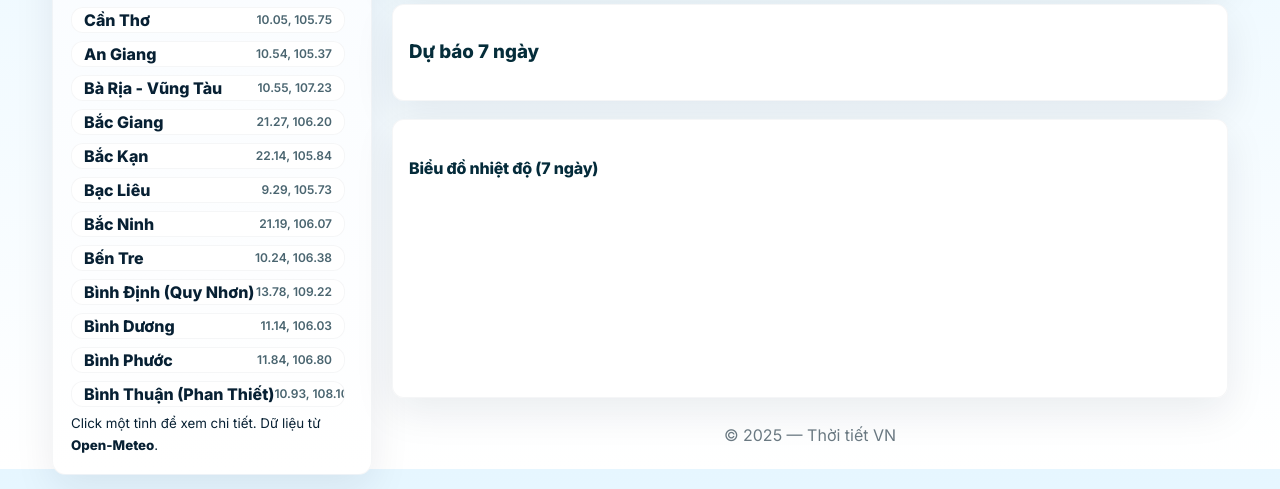
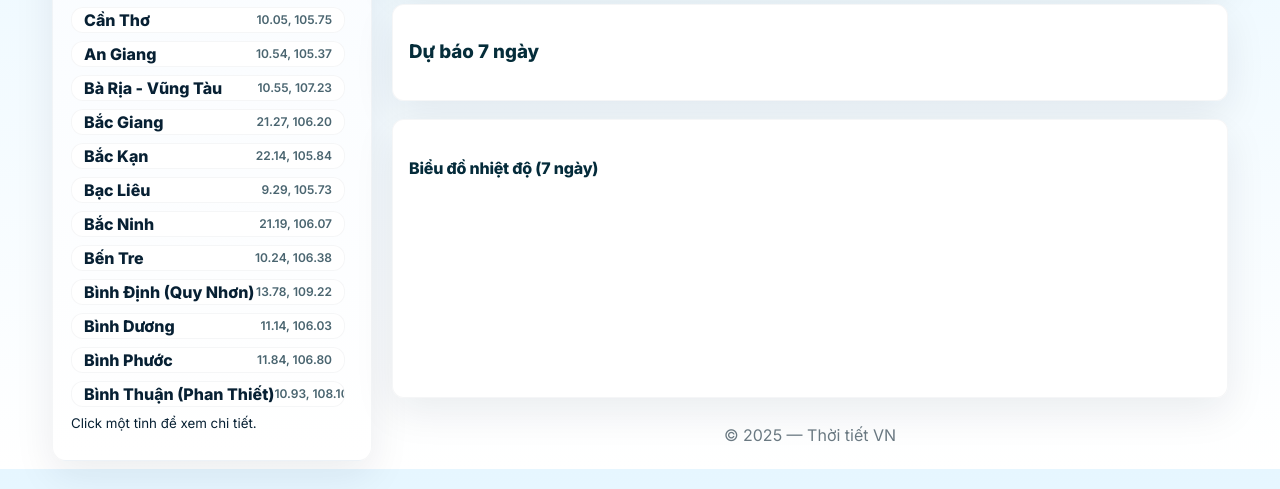
Before and after one commit to NguyenNgocNga56/weather-forecast, a plain HTML site: page index.html in a window 1280 px wide. Shown: the part 331-820 px from the top of the page. Drawn offline with nearby package versions, Linux system fonts and the light colour scheme; no server answers.

Commit message:
Update index.html

```diff
--- a/index.html
+++ b/index.html
@@ -3,12 +3,10 @@
 <head>
   <meta charset="utf-8" />
   <meta name="viewport" content="width=device-width,initial-scale=1" />
-  <title>Thời tiết VN — Giao diện mới</title>
+  <title>Dự Báo Thời tiết</title>
 
-  <!-- Font -->
   <link href="https://fonts.googleapis.com/css2?family=Inter:wght@300;400;600;800&display=swap" rel="stylesheet">
 
-  <!-- Chart.js -->
   <script src="https://cdn.jsdelivr.net/npm/chart.js"></script>
 
   <link rel="stylesheet" href="style.css">
@@ -40,7 +38,7 @@
       <div id="citiesList" class="cities" role="list" aria-label="Danh sách tỉnh thành"></div>
 
       <div class="sidebar-bottom">
-        <small>Click một tỉnh để xem chi tiết. Dữ liệu từ <strong>Open-Meteo</strong>.</small>
+        <small>Click một tỉnh để xem chi tiết.</small>
       </div>
     </aside>
 
@@ -97,7 +95,6 @@
     </main>
   </div>
 
-  <!-- script files: chart.js first, then app.js -->
   <script src="chart.js"></script>
   <script src="script.js"></script>
 </body>
```
